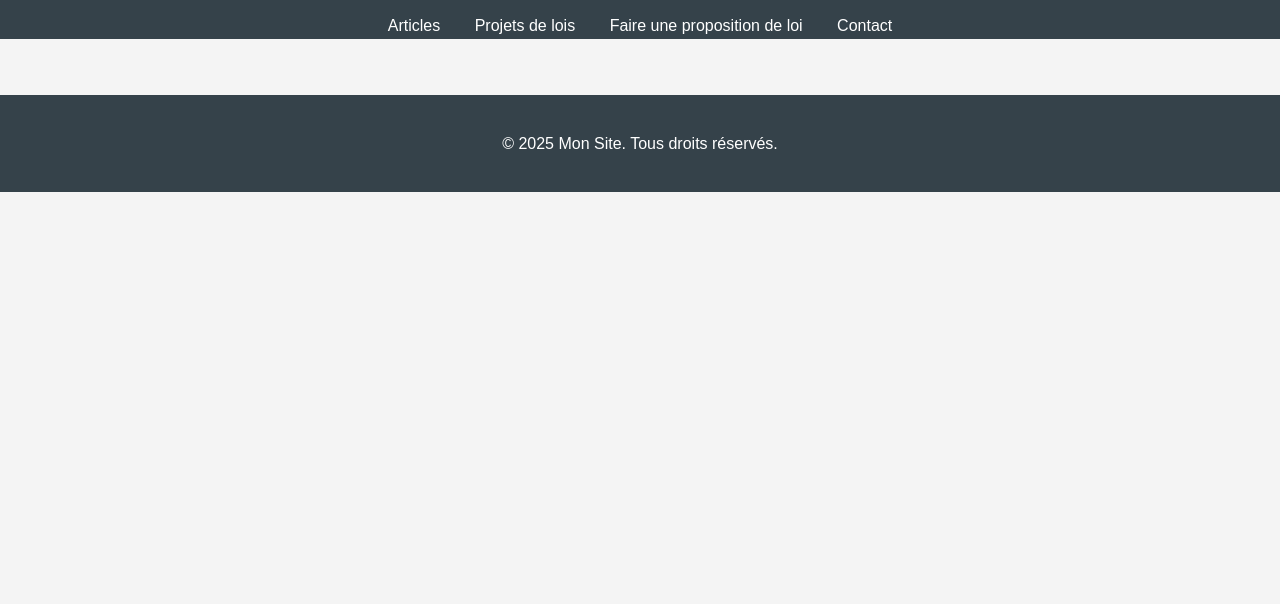
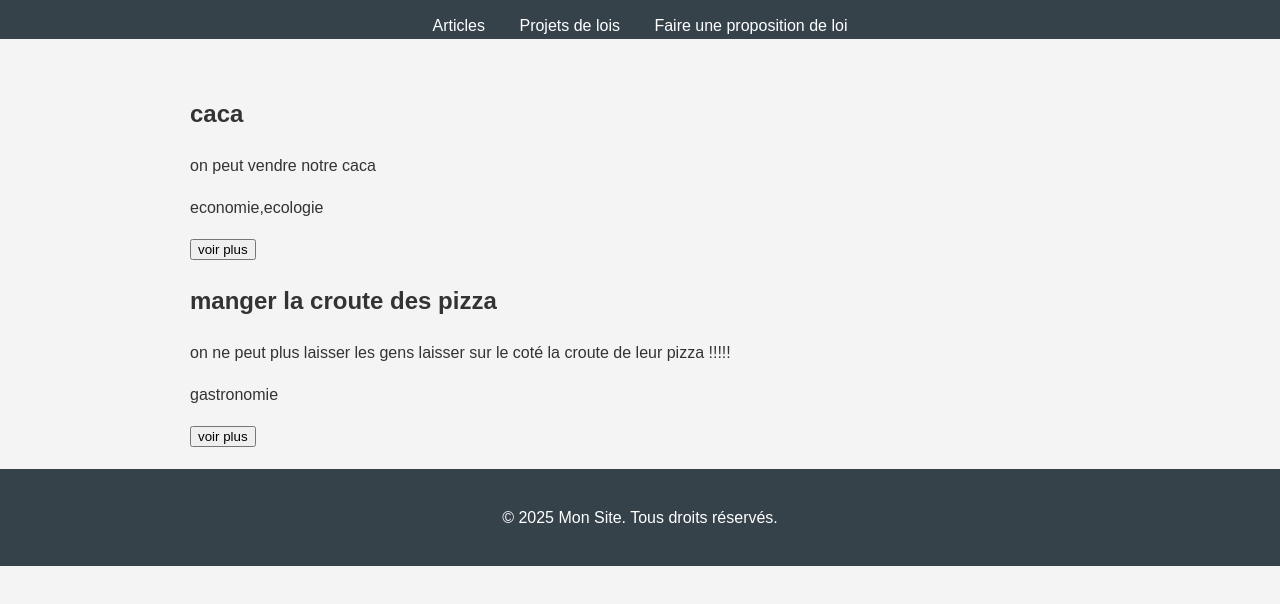
Before and after one commit to p1345lebg/vox-populi, a plain HTML site: page pages/projets.html in a window 1280 px wide. Shown: the part 54-658 px from the top of the page. Drawn offline with Linux system fonts and the light colour scheme.

Commit message:
correction

```diff
--- a/pages/projets.html
+++ b/pages/projets.html
@@ -15,7 +15,6 @@
                 <li><a href="../index.html">Articles</a></li>
                 <li><a href="projets.html">Projets de lois</a></li>
                 <li><a href="proposition.html">Faire une proposition de loi</a></li>
-                <li><a href="#contact">Contact</a></li>
             </ul>
         </nav>
     </header>
@@ -28,6 +27,6 @@
         <p>&copy; 2025 Mon Site. Tous droits réservés.</p>
     </footer>
 
-    <script src="proposition.js"></script>
+    <script src="projets.js"></script>
 </body>
 </html>
```
Also changed, not shown: pages/proposition.html (+0 -1 lines).
